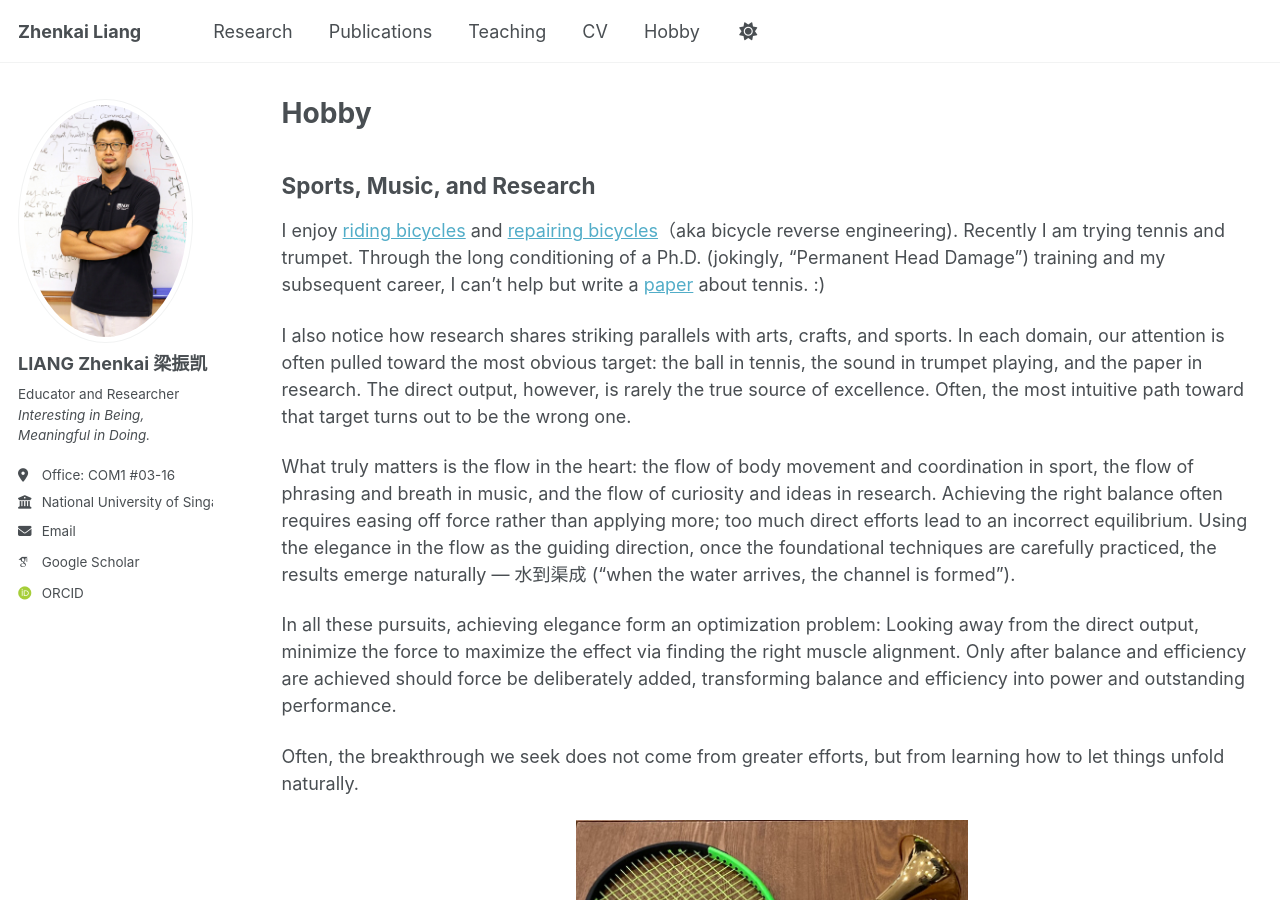
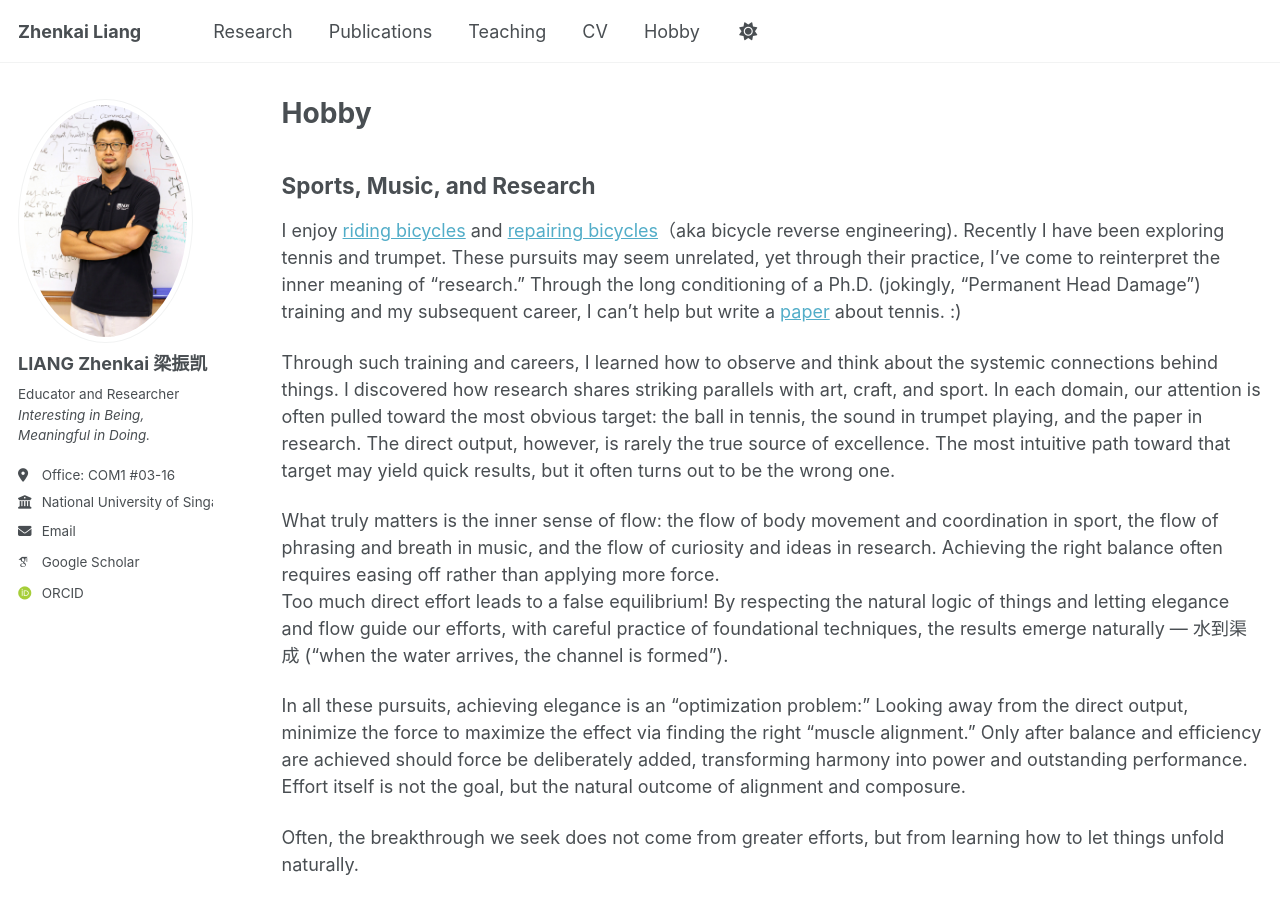
Before and after one commit to zhenkai-liang/zhenkai-liang.github.io, a Jekyll site: the page built from _pages/hobby.md, in a window 1280 px wide and 900 px high. Built offline with Jekyll 4.4.1, drawn with Linux system fonts in a browser that asks for light colours; some web fonts are replaced.

Commit message:
Update hobby.md

```diff
--- a/_pages/hobby.md
+++ b/_pages/hobby.md
@@ -9,24 +9,22 @@ redirect_from:
 
 Sports, Music, and Research
 -----
-I enjoy [riding bicycles](https://www.comp.nus.edu.sg/~liangzk/images/bike.jpg) and [repairing bicycles](https://www.comp.nus.edu.sg/~liangzk/images/rbike.jpg)（aka bicycle reverse engineering). Recently I am trying tennis and trumpet. Through the long conditioning of a Ph.D. (jokingly, “Permanent Head Damage”) training and my subsequent career, I can't help but write a [paper](https://tennis-ans.github.io) about tennis. :)
+I enjoy [riding bicycles](https://www.comp.nus.edu.sg/~liangzk/images/bike.jpg) and [repairing bicycles](https://www.comp.nus.edu.sg/~liangzk/images/rbike.jpg)（aka bicycle reverse engineering). Recently I have been exploring tennis and trumpet. These pursuits may seem unrelated, yet through their practice, I’ve come to reinterpret the inner meaning of “research.” Through the long conditioning of a Ph.D. (jokingly, “Permanent Head Damage”) training and my subsequent career, I can't help but write a [paper](https://tennis-ans.github.io) about tennis. :)
 
-I also notice how research shares striking parallels with arts, crafts, and sports.
+Through such training and careers, I learned how to observe and think about the systemic connections behind things. I discovered how research shares striking parallels with art, craft, and sport.
 In each domain, our attention is often pulled toward the most obvious target: the ball in tennis,
 the sound in trumpet playing, and the paper in research. The direct output, however, is rarely the true source of excellence.
-Often, the most intuitive path toward that target turns out to be the wrong one.
+The most intuitive path toward that target may yield quick results, but it often turns out to be the wrong one.
 
-What truly matters is the flow in the heart:  the flow of body movement and coordination in sport,
+What truly matters is the inner sense of flow:  the flow of body movement and coordination in sport,
 the flow of phrasing and breath in music, and the flow of curiosity and ideas in research.
-Achieving the right balance often requires easing off force rather than applying more;
-too much direct efforts lead to an incorrect equilibrium. Using the elegance in the flow as the guiding direction,
-once the foundational techniques are carefully practiced, the results emerge naturally —
+Achieving the right balance often requires easing off rather than applying more force.
+Too much direct effort leads to a false equilibrium! By respecting the natural logic of things and letting elegance and flow guide our efforts, with careful practice of foundational techniques, the results emerge naturally —
 水到渠成 (“when the water arrives, the channel is formed”).
 
-In all these pursuits, achieving elegance form an optimization problem: Looking away from the direct output,
-minimize the force to maximize the effect via finding the right muscle alignment. Only after
-balance and efficiency are achieved should force be deliberately added,
-transforming balance and efficiency into power and outstanding performance.
+In all these pursuits, achieving elegance is an "optimization problem:" Looking away from the direct output,
+minimize the force to maximize the effect via finding the right "muscle alignment." Only after
+balance and efficiency are achieved should force be deliberately added, transforming harmony into power and outstanding performance. Effort itself is not the goal, but the natural outcome of alignment and composure.
 
 Often, the breakthrough we seek does not come from greater efforts, but from learning how to let things unfold naturally.
 
```
